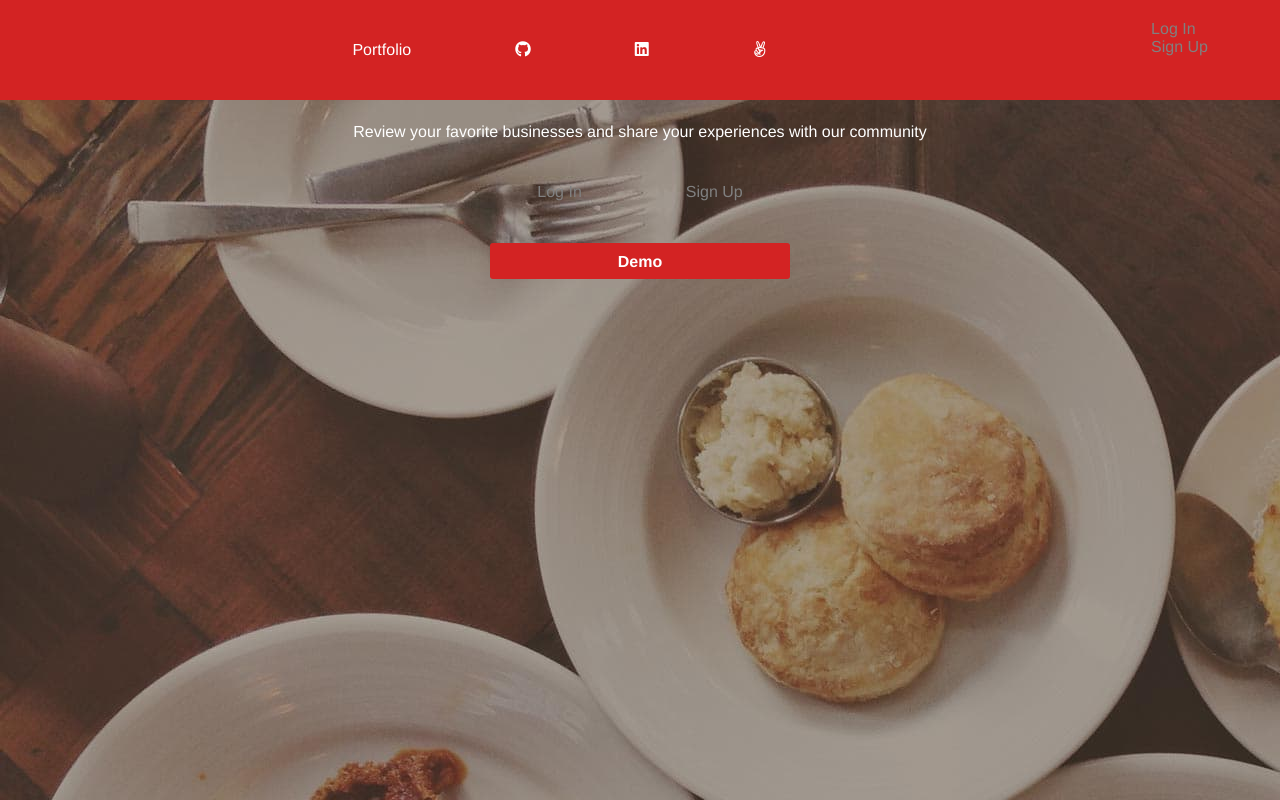
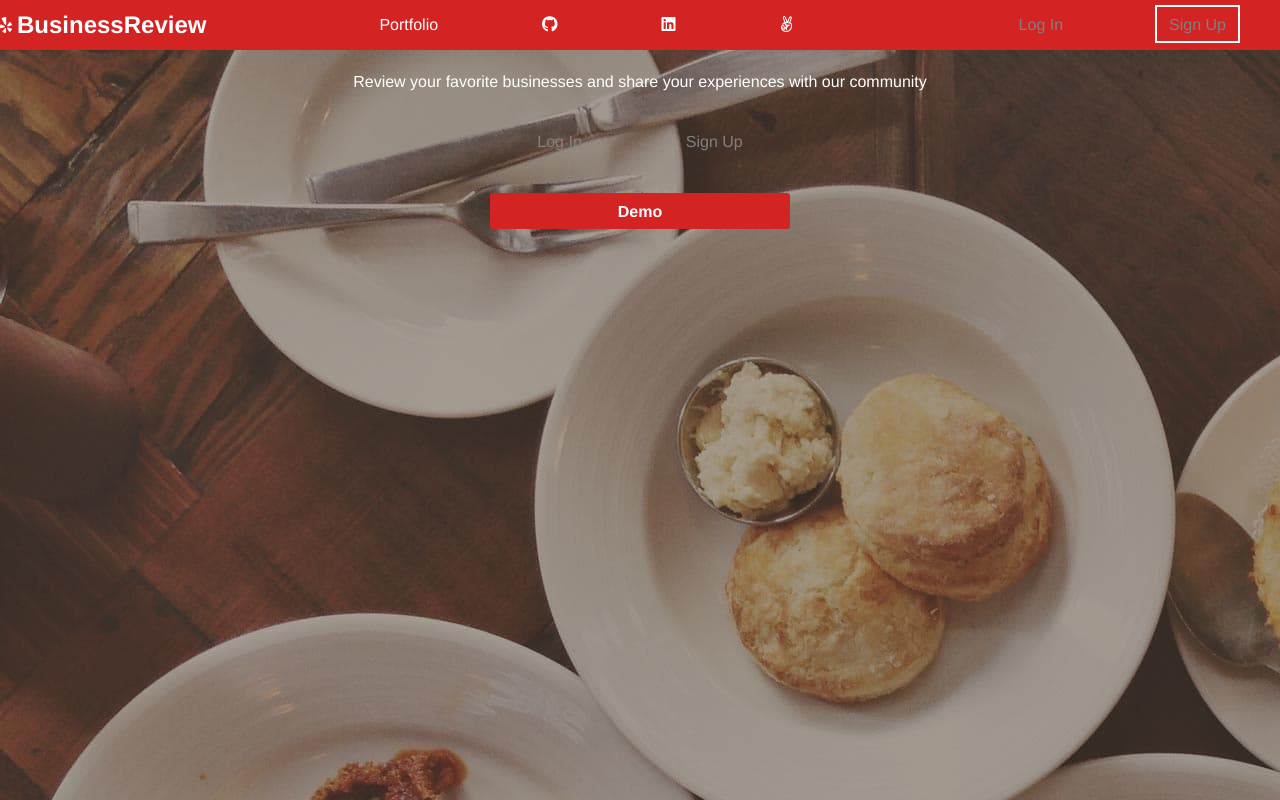
Before and after one commit to srvorkap/BusinessReview, a React (Create React App) app in the folder frontend/: page / in a window 1280 px wide. Built offline with nearby package versions, Linux system fonts and the light colour scheme; no server answers.

Commit message:
Working on navbar

```diff
--- a/frontend/src/App.js
+++ b/frontend/src/App.js
@@ -4,7 +4,7 @@ import { Route, Switch } from "react-router-dom";
 import LoginFormPage from "./components/LoginFormPage";
 import SignupFormPage from "./components/SignupFormPage";
 import * as sessionActions from "./store/session";
-import Navigation from "./components/Navigation";
+import Navigation from "./components/NavBar";
 import LandingPage from "./components/LandingPage";
 import BusinessesPage from "./components/BusinessesPage";
 import BusinessPage from "./components/BusinessPage";
--- a/frontend/src/components/BusinessPage/BusinessPage.css
+++ b/frontend/src/components/BusinessPage/BusinessPage.css
@@ -141,3 +141,11 @@
 #reviews-container {
     margin-top: 20px;
 }
+
+/* #edit-business-button {
+    margin-bottom: 0px;
+} */
+
+#bbbb {
+    margin-bottom: 0px;
+}
--- a/frontend/src/components/BusinessPage/index.js
+++ b/frontend/src/components/BusinessPage/index.js
@@ -97,6 +97,7 @@ const BusinessPage = ({ sessionUser }) => {
                 <div>
                     <div className="note-buttons-container">
                         <button
+                            id="edit-business-button"
                             type="button"
                             className="red buttons"
                             onClick={onEdit}
@@ -104,6 +105,7 @@ const BusinessPage = ({ sessionUser }) => {
                             Edit
                         </button>
                         <button
+                            id="bbbb"
                             type="button"
                             className="red buttons"
                             onClick={onDelete}
--- a/frontend/src/components/EditBusinessForm/EditBusinessForm.css
+++ b/frontend/src/components/EditBusinessForm/EditBusinessForm.css
@@ -1,5 +1,6 @@
 #edit-business-button {
     width: 100px;
+    margin-bottom: 0px;
 }
 
 #edit-business-form {
--- a/frontend/src/components/LandingPage/LandingPage.css
+++ b/frontend/src/components/LandingPage/LandingPage.css
@@ -35,3 +35,7 @@
 #demo-button {
     margin: 0px;
 }
+
+#logo {
+    color: white;
+}
--- a/frontend/src/components/LandingPage/index.js
+++ b/frontend/src/components/LandingPage/index.js
@@ -3,7 +3,7 @@ import * as sessionActions from "../../store/session";
 import { useDispatch, useSelector } from "react-redux";
 import { NavLink, Redirect } from "react-router-dom";
 import backgroundImage from "../../images/homePageTwo.jpeg";
-import Navigation from "../Navigation";
+import Navigation from "../NavBar";
 import yelpBurst from "../../images/yelp_burst.png";
 import "./LandingPage.css";
 
@@ -44,7 +44,7 @@ const HomePage = () => {
                             <h1>Business Review</h1>
                         </div>
                         <div>
-                            <img src={yelpBurst} />
+                            <img src={yelpBurst} id='logo' />
                         </div>
                     </div>
                 )}
--- a/frontend/src/components/Navigation/Navigation.css
+++ b/frontend/src/components/NavBar/NavBar.css
@@ -1,42 +1,25 @@
 #navbar {
     position: relative;
-    padding: 20px;
-    height: 100px;
+    /* padding: 20px; */
+    height: 50px;
     background-color: rgb(211, 35, 35);
     display: flex;
-    width: 100vw;
-    /* width: 100%; */
-    /* align-items: center; */
+    align-items: center;
+    justify-content: space-between;
+    color: white;
 }
 
 #navbar-center {
-    width: 100%;
-    /* position: relative; */
-    align-self: center;
-    justify-self: center;
+    position: relative;
     display: flex;
-    justify-items: center;
-    justify-content: center;
-    /* background-color: purple; */
-
-}
-
-/* #navbar-right {
-
-    position: absolute;
-    top: 10px;
-    right: 200px;
-} */
-
-#bozepomozi {
-    position: absolute;
-    top: 10px;
-    right: 200px;
 }
 
 #profile-dropdown {
+    min-width: 200px;
+    height: 100px;
+    background-color: red;
     position: absolute;
-    top: 20px;
+    top: 60px;
     right: 30px;
 }
 
@@ -85,3 +68,34 @@
   #linkedin-icon:hover {
     cursor: pointer;
   }
+
+  #navbar-left {
+      display: flex;
+      justify-self: center;
+      align-self: center;
+  }
+
+  #yelp-icon {
+      justify-self: center;
+      align-self: center;
+      margin-right: 5px;
+  }
+
+
+
+  #business-review {
+      font-size: 1.5em;
+  }
+
+  #navbar-right-login-signup {
+      display: flex;
+  }
+
+  #signup-button-navbar {
+      border: 2px solid white;
+  }
+
+  #signup-button-navbar:hover {
+      background-color: white;
+      color: black;
+  }
--- a/frontend/src/components/Navigation/ProfileButton.js
+++ b/frontend/src/components/NavBar/ProfileButton.js
@@ -34,7 +34,7 @@ function ProfileButton({ user }) {
 
     return (
         <div id="profile-button-and-dropdown">
-            <div id="bozepomozi">
+            <div>
                 <button onClick={openMenu} id="profile-icon-button">
                     <img src={logoutImage} id="profile-icon-image" />
                 </button>
--- a/frontend/src/components/Navigation/index.js
+++ b/frontend/src/components/NavBar/index.js
@@ -2,7 +2,7 @@ import React from "react";
 import { NavLink } from "react-router-dom";
 import { useSelector } from "react-redux";
 import ProfileButton from "./ProfileButton";
-import "./Navigation.css";
+import "./NavBar.css";
 
 function Navigation({ isLoaded }) {
     const sessionUser = useSelector(state => state.session.user);
@@ -10,6 +10,11 @@ function Navigation({ isLoaded }) {
     return (
         <div id="navbar">
 
+
+            <div id="navbar-left">
+                <i class="fab fa-yelp" id="yelp-icon"></i>
+                <h1 id="business-review">BusinessReview</h1>
+            </div>
 
             <div id="navbar-center">
                 <div className="margin-right">
@@ -52,7 +57,7 @@ function Navigation({ isLoaded }) {
                 )}
             </div>
 
-            <div id="navbar-right">
+            <div id="navbar-right-profile-button">
                 {sessionUser ? (
                     <div>
                         <ProfileButton
@@ -61,7 +66,7 @@ function Navigation({ isLoaded }) {
                         />
                     </div>
                 ) : (
-                    <>
+                    <div id="navbar-right-login-signup">
                         <div>
                             <NavLink to="/login" className="links margin-right">
                                 Log In
@@ -69,13 +74,14 @@ function Navigation({ isLoaded }) {
                         </div>
                         <div>
                             <NavLink
+                                id="signup-button-navbar"
                                 to="/signup"
                                 className="links margin-right"
                             >
                                 Sign Up
                             </NavLink>
                         </div>
-                    </>
+                    </div>
                 )}
             </div>
 
```
Also changed, not shown: frontend/src/components/NavBar/ProfileButton.css (renamed from frontend/src/components/Navigation/ProfileButton.css).
